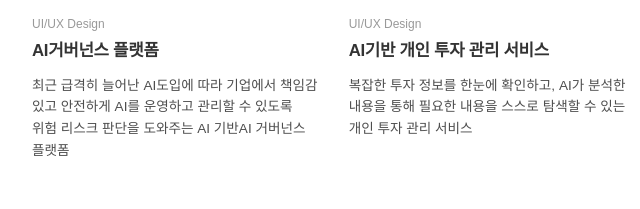
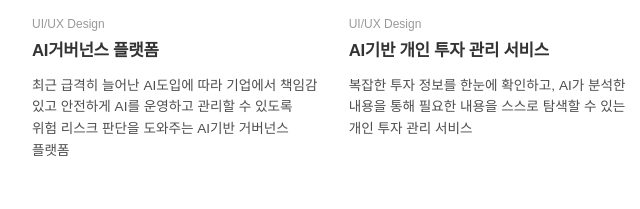
Before and after one commit to sj01070/portfolio_sj, a plain HTML site: page work.html in a window 1280 px wide. Shown: the part 938-1147 px from the top of the page, 268-908 px from the left. Drawn offline with Linux system fonts and the light colour scheme; grey boxes are pictures that could not be loaded.

Commit message:
Update work.html

```diff
--- a/work.html
+++ b/work.html
@@ -97,7 +97,7 @@ function filterSelection(category) {
         <div class="work-card-info">
                         <span class="work-card-tag">UI/UX Design</span>
                          <h4 class="work-card-title">AI거버넌스 플랫폼</h4>
-                        <p class="work-card-desc">최근 급격히 늘어난 AI도입에 따라 기업에서 책임감 있고 안전하게  AI를 운영하고 관리할 수 있도록 위험 리스크 판단을 도와주는 AI 기반AI 거버넌스 플랫폼</p> </div>
+                        <p class="work-card-desc">최근 급격히 늘어난 AI도입에 따라 기업에서 책임감 있고 안전하게  AI를 운영하고 관리할 수 있도록 위험 리스크 판단을 도와주는 AI기반 거버넌스 플랫폼</p> </div>
                 </div>
 
      <!-- 카드 4 -->
```
